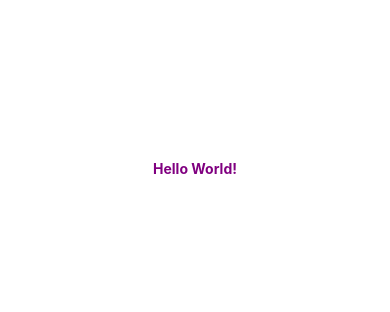
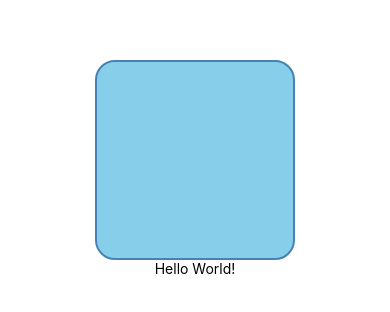
Before and after one commit to sofiajonsson/expo-practice, a React Native app: screen / in a window 390 px wide. Shown: the part 254-566 px from the top of the page. Built offline with nearby package versions, Linux system fonts and the light colour scheme.

Commit message:
View practice

```diff
--- a/App.js
+++ b/App.js
@@ -1,19 +1,30 @@
-import React from 'react';
+import React, { Component } from 'react'
 import { StyleSheet, Text, View } from 'react-native';
 
-export default function App() {
-  return (
-    <View style={styles.container}>
-      <Text style={{color: 'purple', fontSize: '20', fontWeight:'bold'}}>Hello World!</Text>
-    </View>
-  );
+
+export default class App extends Component {
+  render() {
+    return (
+      <View style={styles.container}>
+        <View style={styles.box} />
+          <Text>Hello World!</Text>
+      </View>
+    )
+  }
 }
 
 const styles = StyleSheet.create({
   container: {
     flex: 1,
-    backgroundColor: '#fff',
+    justifyContent: 'center',
     alignItems: 'center',
-    justifyContent: 'center',
   },
-});
+  box: {
+    width: 200,
+    height: 200,
+    backgroundColor: 'skyblue',
+    borderWidth: 2,
+    borderColor: 'steelblue',
+    borderRadius: 20,
+  },
+})
```
